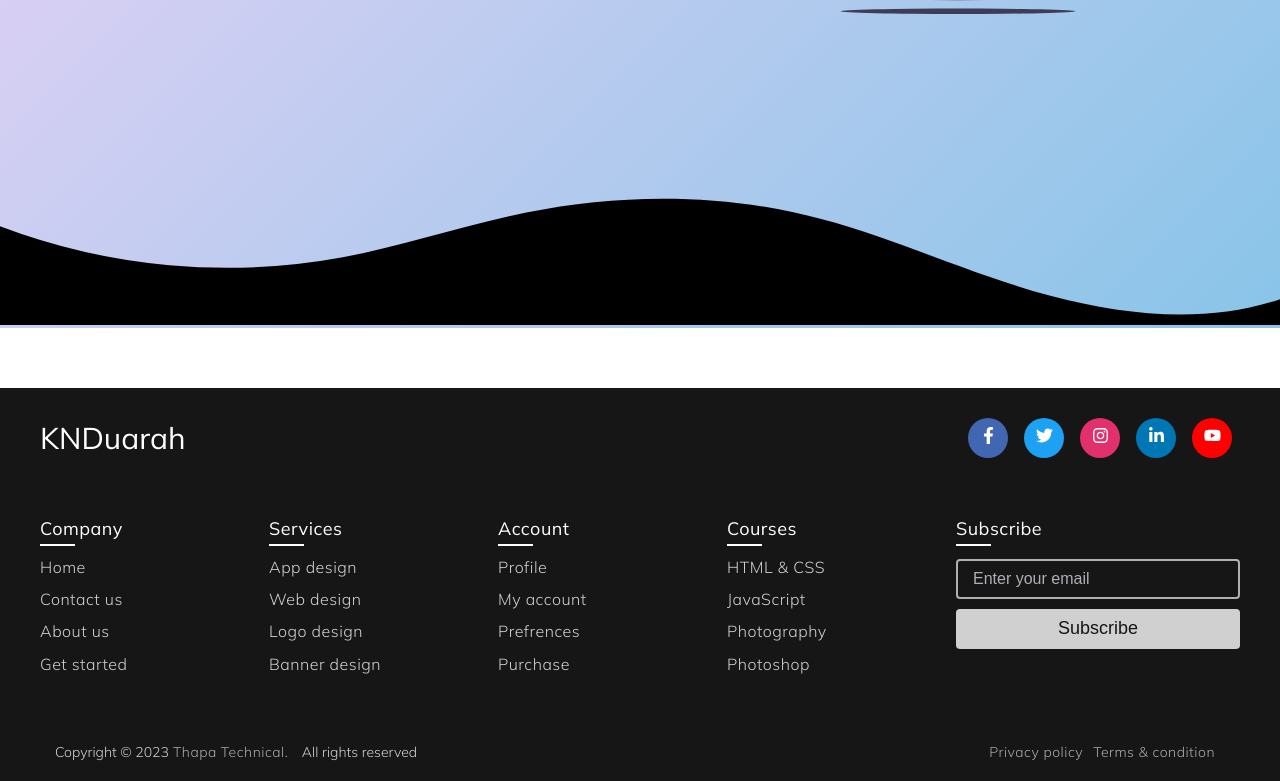
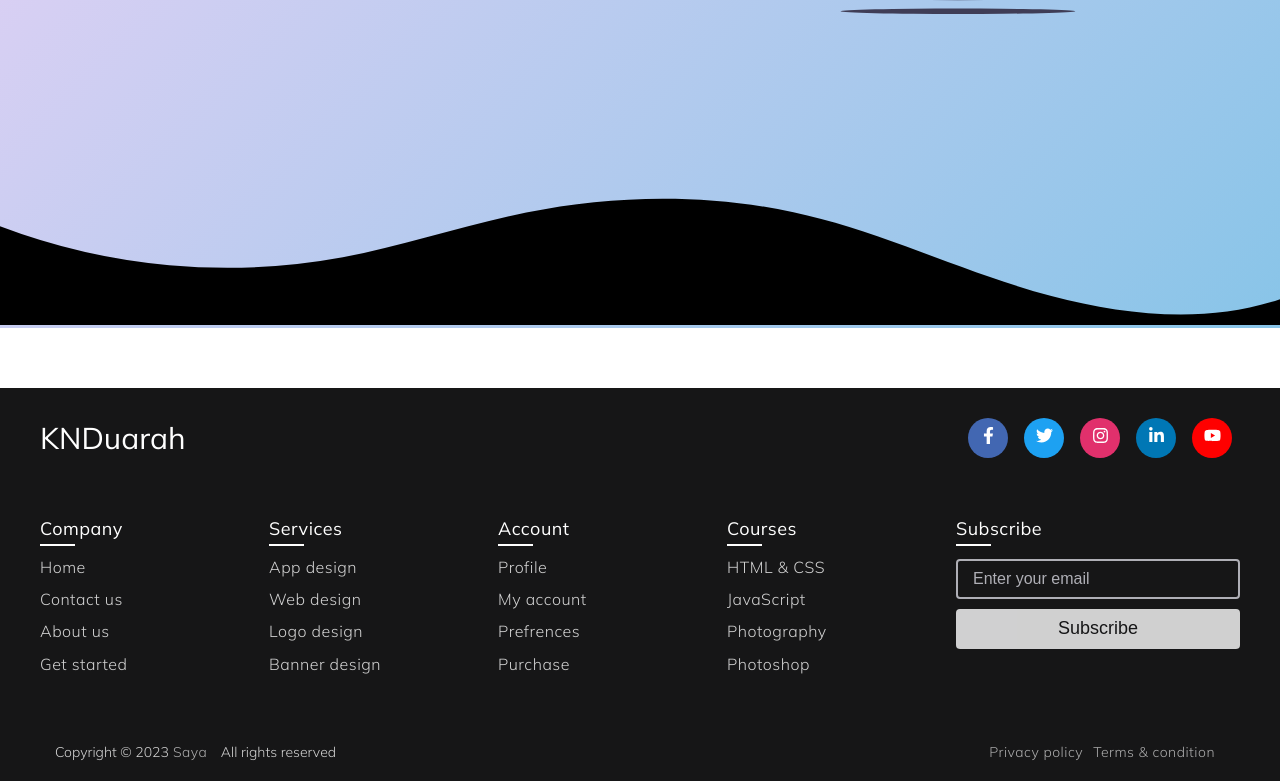
Before and after one commit to Kaushiki3/netflix_data_website, a Next.js app: page / in a window 1280 px wide. Shown: the part 623-1404 px from the top of the page. Built offline with nearby package versions, Linux system fonts and the light colour scheme.

Commit message:
Update Footer.js

```diff
--- a/src/app/components/Footer.js
+++ b/src/app/components/Footer.js
@@ -22,7 +22,7 @@ const Footer = () => {
                         <div className={footerStyles[`media-icons`]}>
                             <Link href="#"><i > <FaFacebookF/> </i></Link>
                             <Link href="#"><i > <FaTwitter/> </i> </Link>
-                            <Link href="https://www.instagram.com/thapatechnical/" target="_blank"><i > <FaInstagram/>  </i></Link>
+                            <Link href="#" target="_blank"><i > <FaInstagram/>  </i></Link>
                             <Link href="#"><i > <FaLinkedinIn /> </i></Link>
                             <Link href="#"><i > <FaYoutube />  </i></Link>
                         </div>
@@ -66,7 +66,7 @@ const Footer = () => {
                 <div className={footerStyles['bottom-details']}>
                     <div className={footerStyles.bottom_text}>
                         <span className={footerStyles.copyright_text}> Copyright © 2023
-                            <Link href="/>"> Thapa Technical.</Link> All rights reserved </span>
+                            <Link href="/>"> Saya</Link> All rights reserved </span>
                         <span className={footerStyles.policy_terms}>
                           <Link href="/">Privacy policy</Link>
                           <Link href="/">Terms & condition</Link>
```
